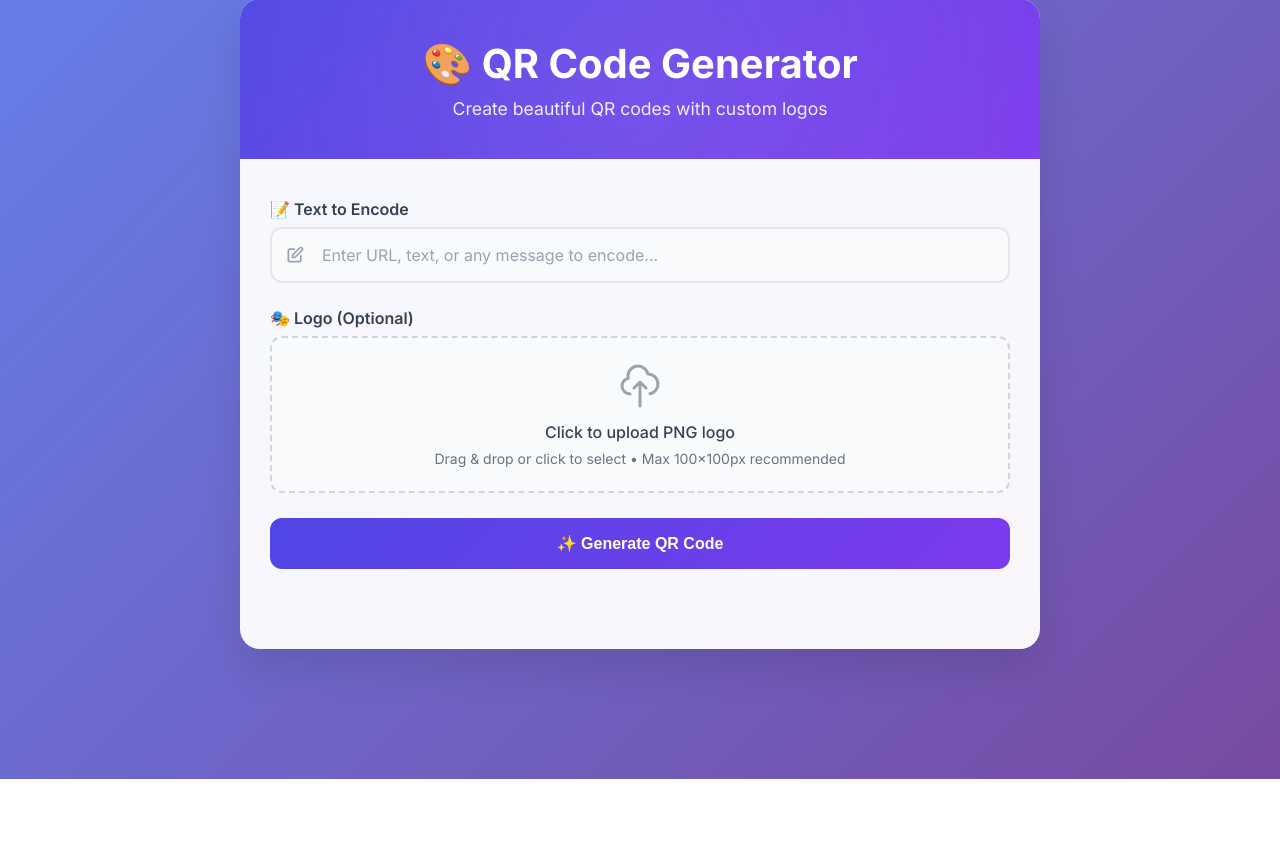
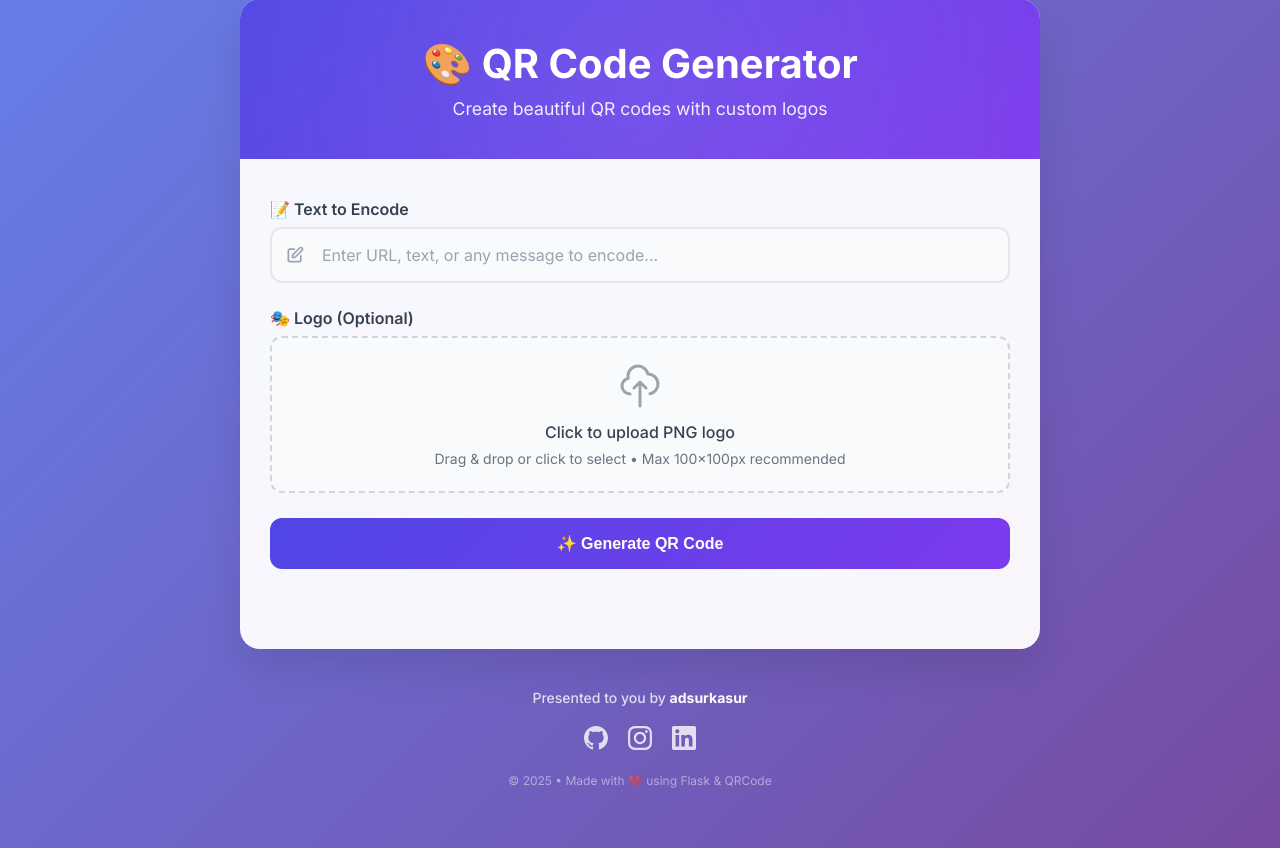
Before and after one commit to adsurkasur/qr-maker, a Python web app: template templates/index.html in a window 1280 px wide. Shown: the part 21-869 px from the top of the page. Before the commit the page ends 800 px from the top, so only its background shows below. Run offline with Jinja, Linux system fonts and the light colour scheme; the template is opened without the code that fills it, so the values that code supplies are empty.

Commit message:
Enhances UI with footer, metadata, and improved docs
Adds a visually appealing footer section with social media links and credits to the web interface.
Updates documentation with richer metadata and improved deployment instructions for Hugging Face Spaces.
Improves user experience and discoverability, helping users connect and deploy more easily.

```diff
--- a/templates/index.html
+++ b/templates/index.html
@@ -7,6 +7,7 @@
     <meta http-equiv="Pragma" content="no-cache">
     <meta http-equiv="Expires" content="0">
     <title>QR Code Generator - Create Custom QR Codes</title>
+    <link rel="icon" type="image/x-icon" href="{{ url_for('static', filename='favicon.ico') }}">
     <link href="https://fonts.googleapis.com/css2?family=Inter:wght@300;400;500;600;700&display=swap" rel="stylesheet">
     <style>
         * {
@@ -362,6 +363,20 @@
                 align-items: center;
             }
         }
+
+        /* Footer Styles */
+        footer a:hover {
+            color: white !important;
+            transform: translateY(-2px);
+        }
+
+        footer a:hover svg {
+            transform: scale(1.1);
+        }
+
+        footer svg {
+            transition: transform 0.3s ease;
+        }
     </style>
 </head>
 <body>
@@ -585,5 +600,40 @@
             });
         });
     </script>
+
+    <!-- Footer with Social Links and Credits -->
+    <footer style="text-align: center; padding: 40px 20px; color: rgba(255,255,255,0.8); font-size: 14px;">
+        <div style="max-width: 600px; margin: 0 auto;">
+            <p style="margin-bottom: 20px; font-weight: 500;">Presented to you by <strong style="color: white;">adsurkasur</strong></p>
+
+            <div style="display: flex; justify-content: center; gap: 20px; margin-bottom: 20px;">
+                <!-- GitHub -->
+                <a href="https://github.com/adsurkasur/" target="_blank" rel="noopener noreferrer"
+                   style="color: rgba(255,255,255,0.8); transition: all 0.3s ease; text-decoration: none;">
+                    <svg width="24" height="24" fill="currentColor" viewBox="0 0 24 24">
+                        <path d="M12 0c-6.626 0-12 5.373-12 12 0 5.302 3.438 9.8 8.207 11.387.599.111.793-.261.793-.577v-2.234c-3.338.726-4.033-1.416-4.033-1.416-.546-1.387-1.333-1.756-1.333-1.756-1.089-.745.083-.729.083-.729 1.205.084 1.839 1.237 1.839 1.237 1.07 1.834 2.807 1.304 3.492.997.107-.775.418-1.305.762-1.604-2.665-.305-5.467-1.334-5.467-5.931 0-1.311.469-2.381 1.236-3.221-.124-.303-.535-1.524.117-3.176 0 0 1.008-.322 3.301 1.23.957-.266 1.983-.399 3.003-.404 1.02.005 2.047.138 3.006.404 2.291-1.552 3.297-1.23 3.297-1.23.653 1.653.242 2.874.118 3.176.77.84 1.235 1.911 1.235 3.221 0 4.609-2.807 5.624-5.479 5.921.43.372.823 1.102.823 2.222v3.293c0 .319.192.694.801.576 4.765-1.589 8.199-6.086 8.199-11.386 0-6.627-5.373-12-12-12z"/>
+                    </svg>
+                </a>
+
+                <!-- Instagram -->
+                <a href="https://www.instagram.com/adsurkasur/" target="_blank" rel="noopener noreferrer"
+                   style="color: rgba(255,255,255,0.8); transition: all 0.3s ease; text-decoration: none;">
+                    <svg width="24" height="24" fill="currentColor" viewBox="0 0 24 24">
+                        <path d="M12 2.163c3.204 0 3.584.012 4.85.07 3.252.148 4.771 1.691 4.919 4.919.058 1.265.069 1.645.069 4.849 0 3.205-.012 3.584-.069 4.849-.149 3.225-1.664 4.771-4.919 4.919-1.266.058-1.644.07-4.85.07-3.204 0-3.584-.012-4.849-.07-3.26-.149-4.771-1.699-4.919-4.92-.058-1.265-.07-1.644-.07-4.849 0-3.204.013-3.583.07-4.849.149-3.227 1.664-4.771 4.919-4.919 1.266-.057 1.645-.069 4.849-.069zm0-2.163c-3.259 0-3.667.014-4.947.072-4.358.2-6.78 2.618-6.98 6.98-.059 1.281-.073 1.689-.073 4.948 0 3.259.014 3.668.072 4.948.2 4.358 2.618 6.78 6.98 6.98 1.281.058 1.689.072 4.948.072 3.259 0 3.668-.014 4.948-.072 4.354-.2 6.782-2.618 6.979-6.98.059-1.28.073-1.689.073-4.948 0-3.259-.014-3.667-.072-4.947-.196-4.354-2.617-6.78-6.979-6.98-1.281-.059-1.69-.073-4.949-.073zm0 5.838c-3.403 0-6.162 2.759-6.162 6.162s2.759 6.163 6.162 6.163 6.162-2.759 6.162-6.163c0-3.403-2.759-6.162-6.162-6.162zm0 10.162c-2.209 0-4-1.79-4-4 0-2.209 1.791-4 4-4s4 1.791 4 4c0 2.21-1.791 4-4 4zm6.406-11.845c-.796 0-1.441.645-1.441 1.44s.645 1.44 1.441 1.44c.795 0 1.439-.645 1.439-1.44s-.644-1.44-1.439-1.44z"/>
+                    </svg>
+                </a>
+
+                <!-- LinkedIn -->
+                <a href="https://www.linkedin.com/in/adsur/" target="_blank" rel="noopener noreferrer"
+                   style="color: rgba(255,255,255,0.8); transition: all 0.3s ease; text-decoration: none;">
+                    <svg width="24" height="24" fill="currentColor" viewBox="0 0 24 24">
+                        <path d="M20.447 20.452h-3.554v-5.569c0-1.328-.027-3.037-1.852-3.037-1.853 0-2.136 1.445-2.136 2.939v5.667H9.351V9h3.414v1.561h.046c.477-.9 1.637-1.85 3.37-1.85 3.601 0 4.267 2.37 4.267 5.455v6.286zM5.337 7.433c-1.144 0-2.063-.926-2.063-2.065 0-1.138.92-2.063 2.063-2.063 1.14 0 2.064.925 2.064 2.063 0 1.139-.925 2.065-2.064 2.065zm1.782 13.019H3.555V9h3.564v11.452zM22.225 0H1.771C.792 0 0 .774 0 1.729v20.542C0 23.227.792 24 1.771 24h20.451C23.2 24 24 23.227 24 22.271V1.729C24 .774 23.2 0 22.222 0h.003z"/>
+                    </svg>
+                </a>
+            </div>
+
+            <p style="margin: 0; font-size: 12px; opacity: 0.6;">© 2025 • Made with ❤️ using Flask & QRCode</p>
+        </div>
+    </footer>
 </body>
 </html>
```
Also changed, not shown: README.md, static/favicon.ico (added), static/test_qr.png (added), 1 other file.
